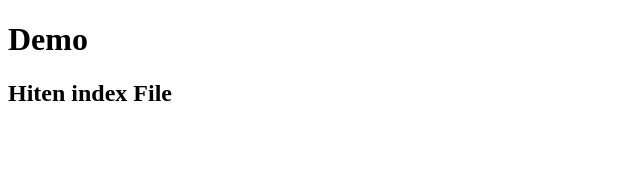
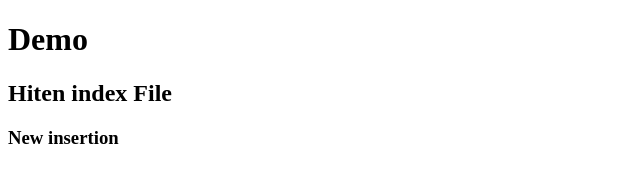
Before and after one commit to amitvariya/TestRepo, a plain HTML site: page index.html in a window 1280 px wide. Shown: the whole page, without its empty margins (0-640 px from the left). Drawn offline with Linux system fonts and the light colour scheme.

Commit message:
Hiten Commit file

```diff
--- a/index.html
+++ b/index.html
@@ -8,5 +8,6 @@
 <body>
     <h1>Demo</h1>
     <h2>Hiten index File</h2>
+    <h3>New insertion</h3>
 </body>
 </html>
```
